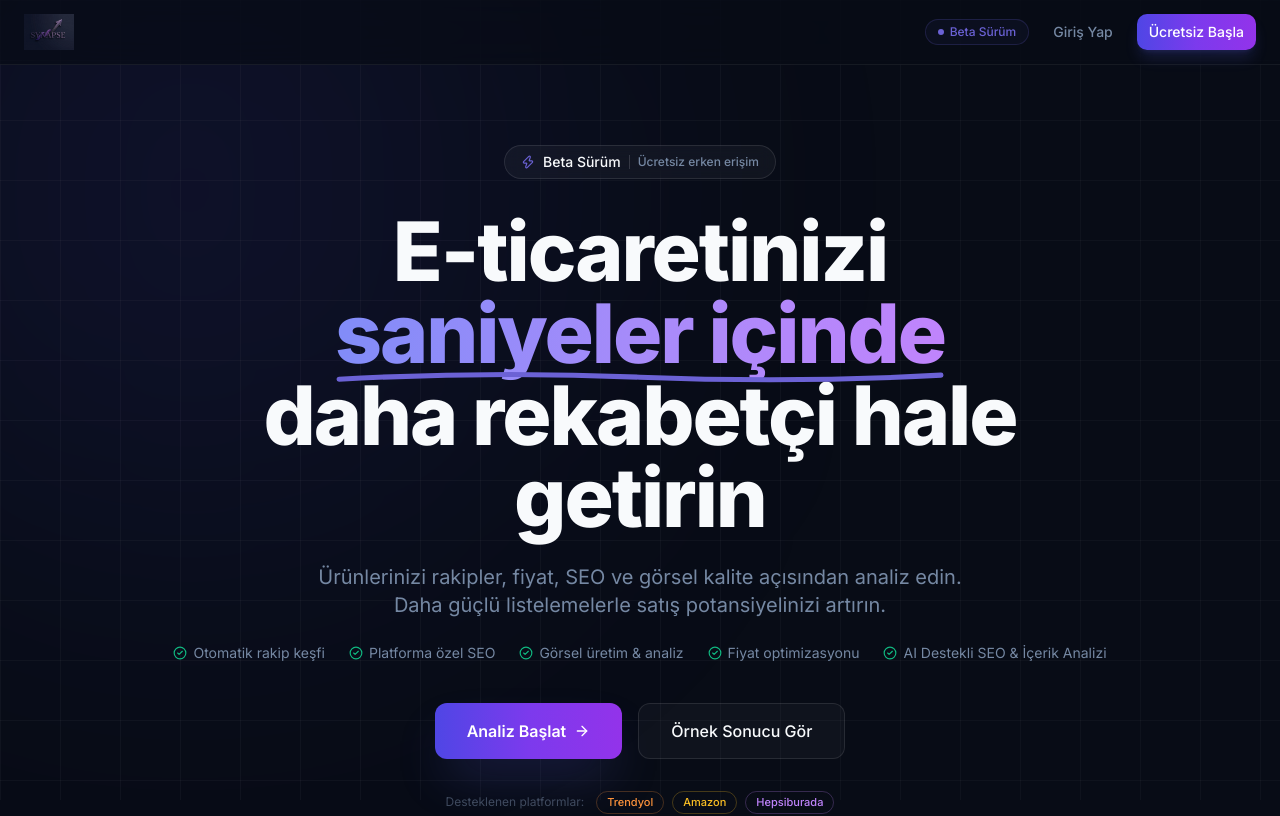
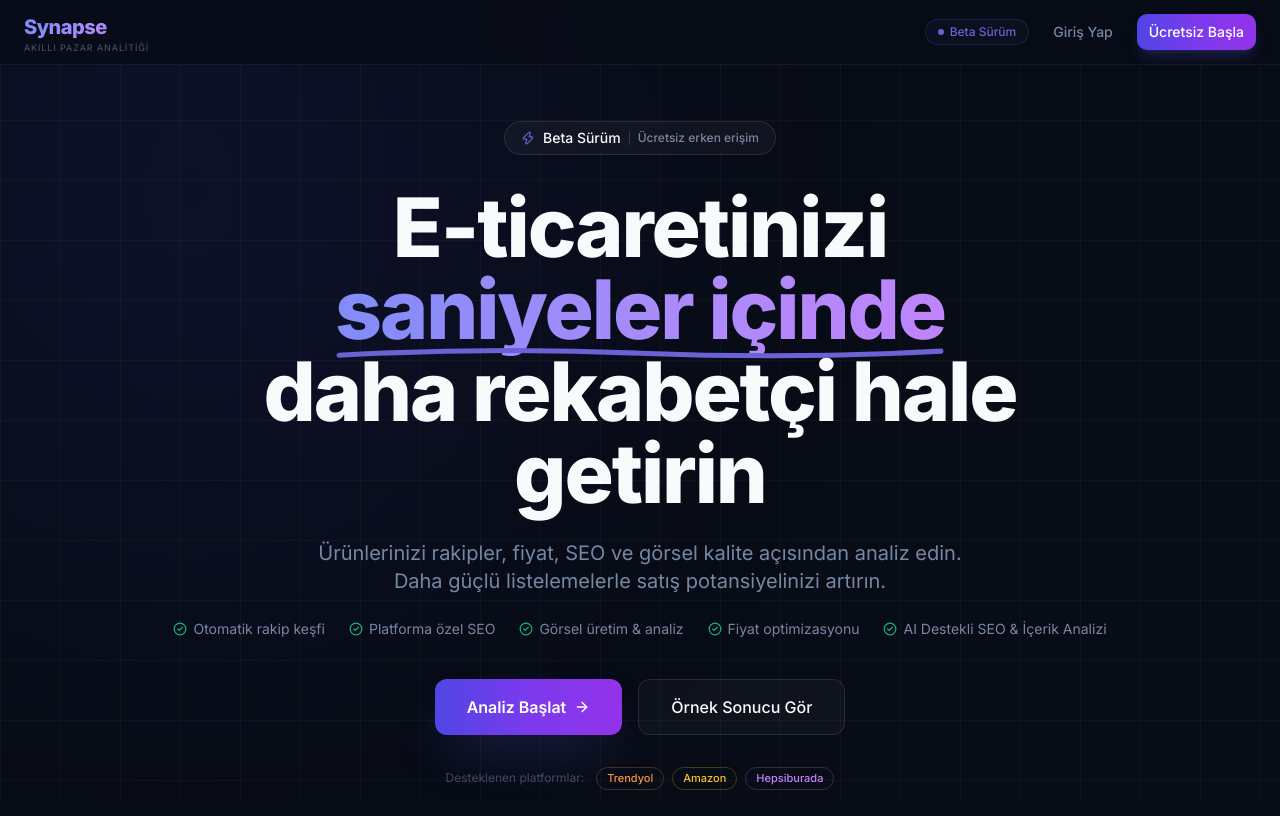
Before and after one commit to yunussgultekiin/multi-agent-ecommerce-optimizer, a Next.js app in the folder frontend/: page / in a window 1280 px wide. Shown: the top 816 px of the page. Built offline with nearby package versions, Linux system fonts and the light colour scheme.

Commit message:
feat(frontend): update logo text mark and hero alignment

```diff
--- a/frontend/src/app/dashboard/layout.tsx
+++ b/frontend/src/app/dashboard/layout.tsx
@@ -5,7 +5,7 @@ import Cookies from 'js-cookie';
 import Link from 'next/link';
 import { usePathname, useRouter } from 'next/navigation';
 import { motion, AnimatePresence } from 'framer-motion';
-import { LayoutDashboard, PlusCircle, History, LogOut, Menu, X, Zap, UserCircle } from 'lucide-react';
+import { LayoutDashboard, PlusCircle, History, LogOut, Menu, X, Zap } from 'lucide-react';
 import { Button } from '@/components/ui/button';
 import { Avatar, AvatarFallback } from '@/components/ui/avatar';
 import { Progress } from '@/components/ui/progress';
@@ -15,7 +15,6 @@ const navigation = [
   { name: 'Dashboard', href: '/dashboard', icon: LayoutDashboard },
   { name: 'Yeni Analiz', href: '/dashboard/analyze', icon: PlusCircle },
   { name: 'Geçmiş', href: '/dashboard/history', icon: History },
-  { name: 'Kullanıcı Profili Ayarları', href: '/dashboard/profile', icon: UserCircle },
 ];
 
 function SidebarContent({
@@ -35,7 +34,12 @@ function SidebarContent({
     <>
       <div className="flex h-16 shrink-0 items-center px-6 border-b border-white/5">
         <Link href="/dashboard" className="flex items-center">
-          <img src="/synapse-logo.png" alt="Synapse" className="h-7 w-auto" />
+          <div className="flex flex-col leading-none">
+            <span className="text-xl font-extrabold tracking-tight gradient-text">Synapse</span>
+            <span className="text-[9px] text-muted-foreground/60 tracking-widest uppercase mt-0.5">
+              Akıllı Pazar Analitiği
+            </span>
+          </div>
         </Link>
       </div>
 
@@ -127,9 +131,7 @@ export default function DashboardLayout({ children }: { children: React.ReactNod
   if (!isAuthenticated && isLoading) {
     return (
       <div className="flex h-screen items-center justify-center">
-        <div className="animate-pulse">
-          <img src="/synapse-logo.png" alt="Synapse" className="h-10 w-auto opacity-60" />
-        </div>
+        <span className="text-2xl font-extrabold tracking-tight gradient-text animate-pulse">Synapse</span>
       </div>
     );
   }
@@ -138,7 +140,7 @@ export default function DashboardLayout({ children }: { children: React.ReactNod
   const sidebarProps = { user, quota, pathname, quotaPercentage, logout };
 
   return (
-    <div className="min-h-screen flex bg-background">
+    <div className="h-screen flex bg-background overflow-hidden">
       <div className="hidden md:flex w-64 flex-col fixed inset-y-0 border-r border-white/5 bg-card/50 backdrop-blur-xl z-20">
         <SidebarContent {...sidebarProps} />
       </div>
@@ -172,14 +174,14 @@ export default function DashboardLayout({ children }: { children: React.ReactNod
         )}
       </AnimatePresence>
 
-      <div className="flex-1 flex flex-col md:pl-64">
+      <div className="flex-1 flex flex-col md:pl-64 h-full overflow-hidden">
         <div className="md:hidden sticky top-0 z-30 flex h-16 items-center justify-between border-b border-white/5 bg-background/80 backdrop-blur-xl px-4">
           <div className="flex items-center gap-3">
             <Button variant="ghost" size="icon" onClick={() => setMobileOpen(true)}>
               <Menu className="w-5 h-5" />
             </Button>
             <div className="flex items-center">
-              <img src="/synapse-logo.png" alt="Synapse" className="h-6 w-auto" />
+              <span className="text-lg font-extrabold tracking-tight gradient-text">Synapse</span>
             </div>
           </div>
           {quota && (
@@ -191,7 +193,7 @@ export default function DashboardLayout({ children }: { children: React.ReactNod
           )}
         </div>
 
-        <main className="flex-1 p-4 md:p-8 overflow-x-hidden">
+        <main className="flex-1 p-4 md:p-6 overflow-y-auto scrollbar-hide">
           <div className="max-w-6xl mx-auto">
             {children}
           </div>
--- a/frontend/src/app/globals.css
+++ b/frontend/src/app/globals.css
@@ -107,7 +107,6 @@ html {
   color: white;
 }
 
-/* Logo — PNG has a baked-in dark background; screen blend removes it on dark surfaces */
-img[src="/synapse-logo.png"] {
-  mix-blend-mode: screen;
-}
+/* Hide scrollbar while keeping scroll functionality */
+.scrollbar-hide::-webkit-scrollbar { display: none; }
+.scrollbar-hide { scrollbar-width: none; -ms-overflow-style: none; }
--- a/frontend/src/app/login/page.tsx
+++ b/frontend/src/app/login/page.tsx
@@ -98,7 +98,7 @@ export default function LoginPage() {
       >
         <div className="flex items-center justify-between">
           <Link href="/" className="flex items-center gap-2.5 group">
-            <img src="/synapse-logo.png" alt="Synapse" className="h-9 w-auto" />
+            <span className="text-2xl font-extrabold tracking-tight gradient-text">Synapse</span>
           </Link>
           <Link href="/">
             <Button variant="ghost" size="sm" className="gap-1.5 text-muted-foreground hover:text-foreground">
@@ -171,7 +171,7 @@ export default function LoginPage() {
           className="w-full max-w-sm"
         >
           <div className="flex items-center gap-2 mb-8 lg:hidden">
-            <img src="/synapse-logo.png" alt="Synapse" className="h-8 w-auto" />
+            <span className="text-2xl font-extrabold tracking-tight gradient-text">Synapse</span>
           </div>
 
           <div className="mb-8">
--- a/frontend/src/app/page.tsx
+++ b/frontend/src/app/page.tsx
@@ -132,8 +132,11 @@ export default function Home() {
 
       <nav className="relative z-50 border-b border-white/[0.06] bg-background/70 backdrop-blur-2xl sticky top-0">
         <div className="container mx-auto px-6 h-16 flex items-center justify-between">
-          <div className="flex items-center">
-            <img src="/synapse-logo.png" alt="Synapse" className="h-9 w-auto" />
+          <div className="flex flex-col leading-none">
+            <span className="text-xl font-extrabold tracking-tight gradient-text">Synapse</span>
+            <span className="text-[9px] text-muted-foreground/60 tracking-widest uppercase mt-0.5">
+              Akıllı Pazar Analitiği
+            </span>
           </div>
 
           <div className="flex items-center gap-3">
@@ -166,7 +169,7 @@ export default function Home() {
           variants={stagger}
           initial="hidden"
           animate="visible"
-          className="container mx-auto px-6 py-20 text-center max-w-5xl flex flex-col items-center justify-center min-h-[calc(100vh-4rem)]"
+          className="container mx-auto px-6 pt-14 pb-28 text-center max-w-5xl flex flex-col items-center justify-center min-h-[calc(100vh-4rem)]"
         >
           <motion.div variants={fadeUp} custom={0} className="flex justify-center mb-8">
             <Badge
@@ -483,8 +486,8 @@ export default function Home() {
                   </div>
 
                   <div className="flex items-start gap-2 p-3 rounded-xl bg-emerald-500/[0.06] border border-emerald-500/15">
-                    <CheckCircle2 className="w-3.5 h-3.5 text-emerald-500 shrink-0 mt-0.5" />
-                    <p className="text-xs text-muted-foreground leading-relaxed">
+                    <CheckCircle2 className="w-3.5 h-3.5 text-emerald-500 shrink-0 mt-px" />
+                    <p className="text-xs text-muted-foreground leading-snug">
                       <span className="text-foreground font-medium">Fırsat: </span>
                       Rakipler ₺119–₺164 aralığında. Hediye paketi sunan rakip yok — kişiselleştirme fırsatı mevcut.
                     </p>
@@ -629,7 +632,7 @@ export default function Home() {
         <div className="container mx-auto px-6 py-8">
           <div className="flex flex-col md:flex-row items-center justify-between gap-4">
             <div className="flex items-center gap-2.5">
-              <img src="/synapse-logo.png" alt="Synapse" className="h-6 w-auto" />
+              <span className="text-base font-extrabold tracking-tight gradient-text">Synapse</span>
               <span className="text-muted-foreground text-sm">© 2026</span>
             </div>
 
--- a/frontend/src/app/register/page.tsx
+++ b/frontend/src/app/register/page.tsx
@@ -74,7 +74,12 @@ export default function RegisterPage() {
       >
         <div className="flex items-center justify-between">
           <Link href="/" className="flex items-center gap-2.5">
-            <img src="/synapse-logo.png" alt="Synapse" className="h-9 w-auto" />
+            <div className="flex flex-col leading-none">
+              <span className="text-xl font-extrabold tracking-tight gradient-text">Synapse</span>
+              <span className="text-[9px] text-muted-foreground/60 tracking-widest uppercase mt-0.5">
+                Akıllı Pazar Analitiği
+              </span>
+            </div>
           </Link>
           <Link href="/">
             <Button variant="ghost" size="sm" className="gap-1.5 text-muted-foreground hover:text-foreground">
@@ -140,7 +145,7 @@ export default function RegisterPage() {
           className="w-full max-w-sm"
         >
           <div className="flex items-center gap-2 mb-8 lg:hidden">
-            <img src="/synapse-logo.png" alt="Synapse" className="h-8 w-auto" />
+            <span className="text-2xl font-extrabold tracking-tight gradient-text">Synapse</span>
           </div>
 
           <div className="mb-8">
```
Also changed, not shown: frontend/src/app/dashboard/analyze/page.tsx (+4 -81 lines), frontend/src/app/dashboard/page.tsx (+6 -6 lines), 1 other file (tests, documents, lock files or other folders).
